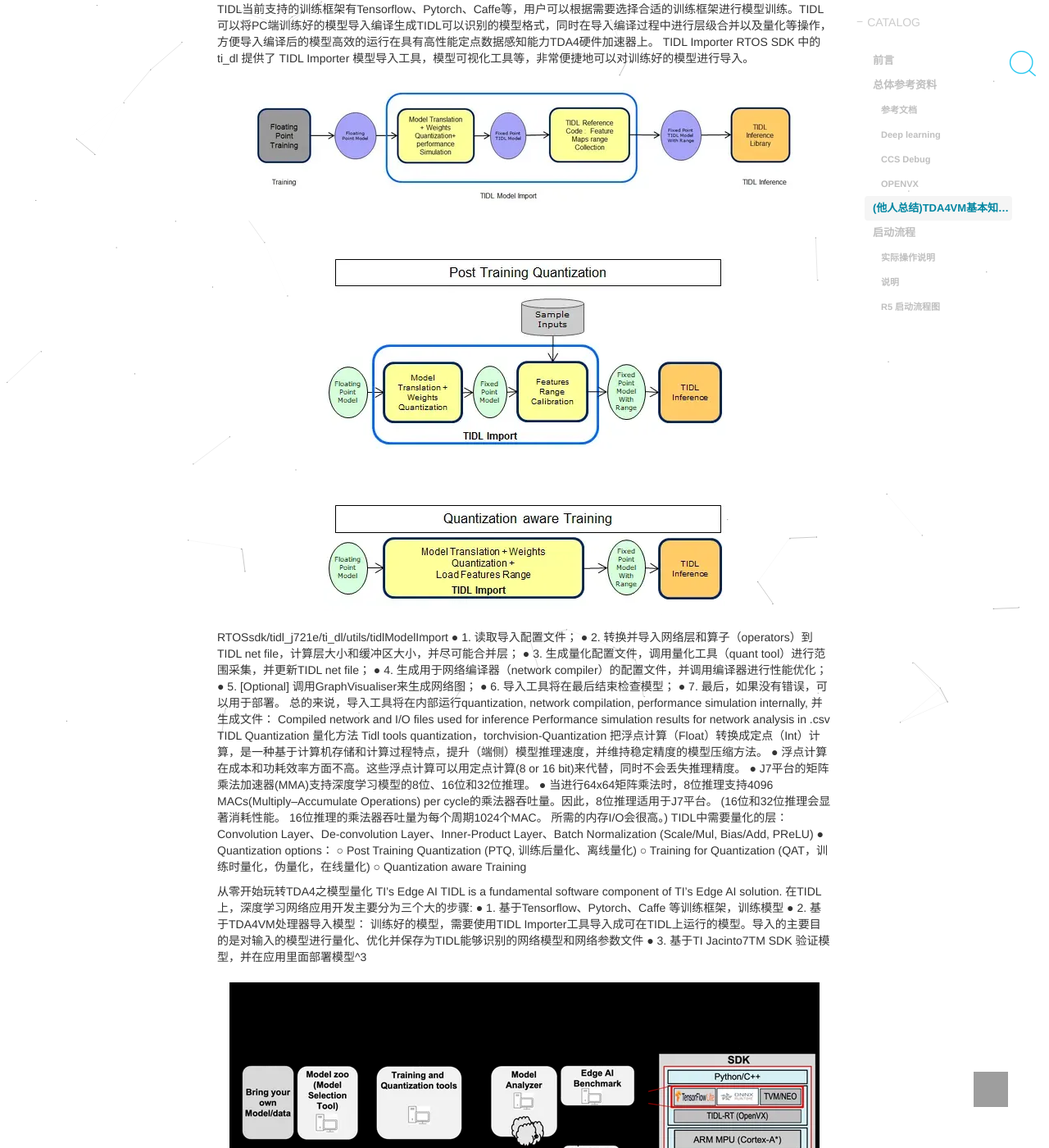
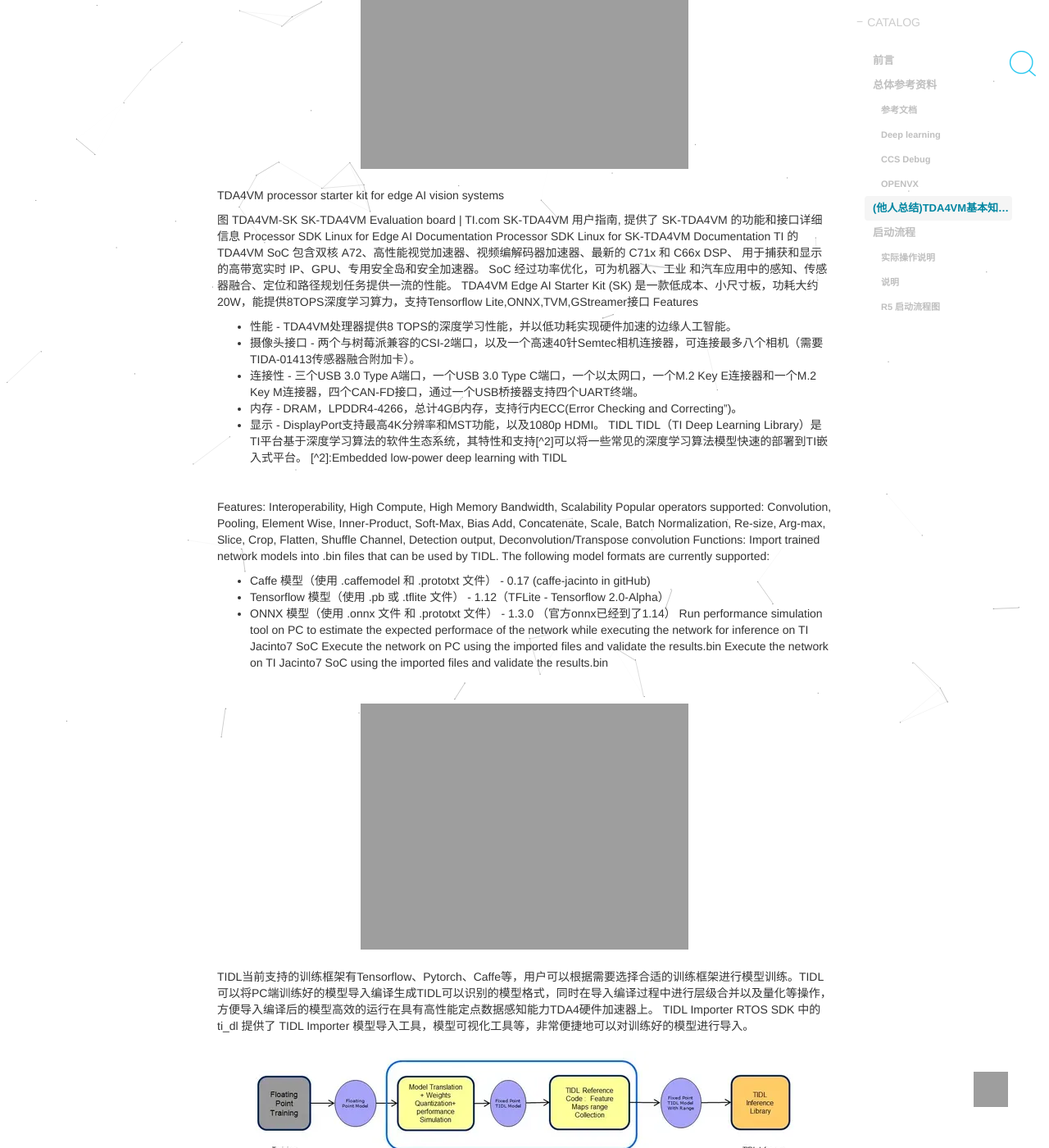
Before and after one commit to daniao2017/daniao2017.github.io, a Jekyll site: the page built from _posts/2024-05-17-TDA4开发记录.md, in a window 1280 px wide and 1400 px high, scrolled down 5267 px. Shown: the whole window at 82% size. Built offline with Jekyll 4.4.1, drawn with Linux system fonts in a browser that asks for light colours; nearby versions of some CDN libraries; comment, search, counter and statistics services are not loaded; some of the changed text lies outside the part shown; grey boxes are pictures that could not be loaded.

Commit message:
更新note转成 md 格式问题

```diff
--- a/_posts/2024-05-17-TDA4开发记录.md
+++ b/_posts/2024-05-17-TDA4开发记录.md
@@ -50,10 +50,10 @@
  TDA4的基本知识，包括数据手册研读，SDK介绍，TIDL概念。
 TDA4VM官网， TI e2e论坛
 TDA4系列文章：
-● TDA4①：SDK, TIDL, OpenVX
-● TDA4②：环境搭建、模型转换、Demo及Tools
-● TDA4③：YOLOX的模型转换与SK板端运行
-● TDA4④：部署自定义模型
+- TDA4①：SDK, TIDL, OpenVX
+- TDA4②：环境搭建、模型转换、Demo及Tools
+- TDA4③：YOLOX的模型转换与SK板端运行
+- TDA4④：部署自定义模型
 TDA4VM芯片数据手册研读
 TDA4VM数据手册 适用于 ADAS 和自动驾驶汽车的TDA4VM Jacinto™ 处理器,具有深度学习、视觉功能和多媒体加速器的双核 Arm® Cortex®-A72 SoC 和 C7x DSP. Jacinto 7系列架构芯片含两款汽车级芯片：TDA4VM 处理器和 DRA829V 处理器，前者应用于 ADAS，后者应用于网关系统，以及加速数据密集型任务的专用加速器，如计算机视觉和深度学习。二者都基于J721E平台开发。
 多核异构
@@ -61,21 +61,23 @@
 <img src ="https://daniao2017.github.io/img/in_post/TDA4/多核异构.png">
 
 处理器内核
-● C7x 浮点矢量 DSP，性能高达 1.0GHz、 80GFLOPS、256GOPS：C7x是TI的一款高性能数字信号处理器，其中的浮点矢量 DSP 可以进行高效的信号处理、滤波和计算，大幅提高神经网络模型的计算效率。 GHz-每秒钟执行10亿次计算，GFLOPS-每秒10亿次浮点运算，GOPS-每秒10亿次通用操作。
-● 深度学习矩阵乘法加速器 (MMA)，性能高达8TOPS (8b)（频率为1.0GHz）：可以高效地执行矩阵乘法和卷积等运算。 TOPS-每秒万亿次操作，8b-8位精度的运算。
-● 具有图像信号处理器(ISP)和多个视觉辅助加速器的视觉处理加速器（VPAC）：可以高效地执行图像处理、计算机视觉和感知任务。
-● 深度和运动处理加速器（DMPAC）：可以高效地执行深度计算和运动估计等任务。
-● 双核 64 位 Arm® Cortex®-A72 微处理器子系统，性能高达 2.0GHz：可以高效地执行复杂的应用程序。
-  ○ 每个双核 Cortex®-A72 集群具有 1MB L2 共享缓存
-  ○ 每个 Cortex®-A72 内核具有 32KB L1 数据缓存 和 48KB L1 指令缓存 L1缓存（一级缓存）：小而快，缓存CPU频繁使用的数据和指令，以提高内存访问速度；L2：大，帮助CPU更快地访问主内存中的数据。
-● 六个 Arm® Cortex®-R5F MCU，性能高达 1.0GHz：一组小型、低功耗的微控制器单元，用于处理实时任务和控制应用程序
-  ○ 16K 指令缓存，16K 数据缓存，64K L2 TCM（Tightly-Coupled Memory）
-  ○ 隔离 MCU 子系统中有两个 Arm® Cortex®-R5F MCU
-  ○ 通用计算分区中有四个 Arm® Cortex®-R5F MCU
-● 两个 C66x 浮点 DSP，性能高达 1.35GHz、 40GFLOPS、160GOPS：另一款高性能数字信号处理器，可以高效地执行信号处理、滤波和计算任务。
-● 3D GPU PowerVR® Rogue 8XE GE8430，性能高达 750MHz、96GFLOPS、6Gpix/s：专门用于图形处理的硬件单元，可以实现高效的图形渲染和计算。 Gpix/s-每秒可以处理10亿像素数
-● 定制设计的互联结构，支持接近于最高的处理能力：处理器内部的互连结构，用于连接各种硬件单元，并支持高效的数据传输和协议。
+
+- C7x 浮点矢量 DSP，性能高达 1.0GHz、 80GFLOPS、256GOPS：C7x是TI的一款高性能数字信号处理器，其中的浮点矢量 DSP 可以进行高效的信号处理、滤波和计算，大幅提高神经网络模型的计算效率。 GHz-每秒钟执行10亿次计算，GFLOPS-每秒10亿次浮点运算，GOPS-每秒10亿次通用操作。
+- 深度学习矩阵乘法加速器 (MMA)，性能高达8TOPS (8b)（频率为1.0GHz）：可以高效地执行矩阵乘法和卷积等运算。 TOPS-每秒万亿次操作，8b-8位精度的运算。
+- 具有图像信号处理器(ISP)和多个视觉辅助加速器的视觉处理加速器（VPAC）：可以高效地执行图像处理、计算机视觉和感知任务。
+- 深度和运动处理加速器（DMPAC）：可以高效地执行深度计算和运动估计等任务。
+- 双核 64 位 Arm® Cortex®-A72 微处理器子系统，性能高达 2.0GHz：可以高效地执行复杂的应用程序。
+  - 每个双核 Cortex®-A72 集群具有 1MB L2 共享缓存
+  - 每个 Cortex®-A72 内核具有 32KB L1 数据缓存 和 48KB L1 指令缓存 L1缓存（一级缓存）：小而快，缓存CPU频繁使用的数据和指令，以提高内存访问速度；L2：大，帮助CPU更快地访问主内存中的数据。
+- 六个 Arm® Cortex®-R5F MCU，性能高达 1.0GHz：一组小型、低功耗的微控制器单元，用于处理实时任务和控制应用程序
+  - 16K 指令缓存，16K 数据缓存，64K L2 TCM（Tightly-Coupled Memory）
+  - 隔离 MCU 子系统中有两个 Arm® Cortex®-R5F MCU
+  - 通用计算分区中有四个 Arm® Cortex®-R5F MCU
+- 两个 C66x 浮点 DSP，性能高达 1.35GHz、 40GFLOPS、160GOPS：另一款高性能数字信号处理器，可以高效地执行信号处理、滤波和计算任务。
+- 3D GPU PowerVR® Rogue 8XE GE8430，性能高达 750MHz、96GFLOPS、6Gpix/s：专门用于图形处理的硬件单元，可以实现高效的图形渲染和计算。 Gpix/s-每秒可以处理10亿像素数
+- 定制设计的互联结构，支持接近于最高的处理能力：处理器内部的互连结构，用于连接各种硬件单元，并支持高效的数据传输和协议。
 SDK
+
 Download：PROCESSOR-SDK-J721E，提供两套SDK（软件架构不同）：
 1. PSDK RTOS and Linux，用于J721E-EVM
 2. PSDK Linux for Edge AI，用于TDA4VM-SK
@@ -87,13 +89,14 @@
 
 
 Hardware
-● Evaluation Module (EVM):Ti 推出的硬件开发板。用于快速原型设计和新产品开发，可以帮助开发人员在短时间内实现复杂的嵌入式系统功能, EVM Setup for J721E
-● JTAG:debug execution, load program via JTAG-No Boot Mode
-● uart:prints status of the application via the uart terminal.
+- Evaluation Module (EVM):Ti 推出的硬件开发板。用于快速原型设计和新产品开发，可以帮助开发人员在短时间内实现复杂的嵌入式系统功能, EVM Setup for J721E
+- JTAG:debug execution, load program via JTAG-No Boot Mode
+- uart:prints status of the application via the uart terminal.
 Software
 Recommend IDE:Code Composer Studio (CCS), CCS Setup for J721E
 Demos Prebuilt Demos:直装 Build Demos from Source: Linux, Windows(很少)
 SDK Components The following table lists part of the top-level folders in the SDK package and the component it represents.
+
 |Folder	|Component|	User guide|
 |-|-|-|
 |vision_apps	|Vision Apps|	Demos|
@@ -103,6 +106,7 @@
 |tiovx	|TI OpenVX	|TIOVX|
 |tiadalg |	TI Autonomous Driving Algorithms|	TIADALG |
 
+
 RTOS SDK 中集成了众多的Demo展示TIDL在TDA4处理器上对实时的语义分割和 SSD 目标检测的能力。如下图, Vision Apps User Guide 中 AVP Demo 的展示了使用TIDL对泊车点、车辆的检测。
 [^1] [^1]:Deep Learning with Jacinto™ 7 SoCs: TDA4x | 当深度学习遇上TDA4
 
@@ -110,6 +114,8 @@
 
 Processor SDK Linux
 SDK Components
+
+
 |Folder	|Component|
 |-|-|
 |bin	|包含用于配置主机系统的帮助程序脚本和目标设备。这些脚本中的大多数都由setup.sh使用脚本。|
@@ -124,6 +130,8 @@
 |Rules.make	|设置顶级生成文件使用的默认值以及子组件生成文件。|
 |setup .sh	|配置用户主机系统和目标开发系统。|
 |yocto-build|	此目录允许重建SDK组件和使用Yocto Bitbake的文件系统。|
+
+
 
 Linux SDK最主要是用于A72核心上的启动引导、操作系统、文件系统，一般只有在修改到这部分的时候才会使用到Linux SDK。
 PSDK Linux for Edge AI
@@ -148,11 +156,11 @@
 TI 的 TDA4VM SoC 包含双核 A72、高性能视觉加速器、视频编解码器加速器、最新的 C71x 和 C66x DSP、 用于捕获和显示的高带宽实时 IP、GPU、专用安全岛和安全加速器。 SoC 经过功率优化，可为机器人、工业 和汽车应用中的感知、传感器融合、定位和路径规划任务提供一流的性能。
 TDA4VM Edge AI Starter Kit (SK) 是一款低成本、小尺寸板，功耗大约20W，能提供8TOPS深度学习算力，支持Tensorflow Lite,ONNX,TVM,GStreamer接口
 Features
-● 性能 - TDA4VM处理器提供8 TOPS的深度学习性能，并以低功耗实现硬件加速的边缘人工智能。
-● 摄像头接口 - 两个与树莓派兼容的CSI-2端口，以及一个高速40针Semtec相机连接器，可连接最多八个相机（需要TIDA-01413传感器融合附加卡）。
-● 连接性 - 三个USB 3.0 Type A端口，一个USB 3.0 Type C端口，一个以太网口，一个M.2 Key E连接器和一个M.2 Key M连接器，四个CAN-FD接口，通过一个USB桥接器支持四个UART终端。
-● 内存 - DRAM，LPDDR4-4266，总计4GB内存，支持行内ECC(Error Checking and Correcting”)。
-● 显示 - DisplayPort支持最高4K分辨率和MST功能，以及1080p HDMI。
+- 性能 - TDA4VM处理器提供8 TOPS的深度学习性能，并以低功耗实现硬件加速的边缘人工智能。
+- 摄像头接口 - 两个与树莓派兼容的CSI-2端口，以及一个高速40针Semtec相机连接器，可连接最多八个相机（需要TIDA-01413传感器融合附加卡）。
+- 连接性 - 三个USB 3.0 Type A端口，一个USB 3.0 Type C端口，一个以太网口，一个M.2 Key E连接器和一个M.2 Key M连接器，四个CAN-FD接口，通过一个USB桥接器支持四个UART终端。
+- 内存 - DRAM，LPDDR4-4266，总计4GB内存，支持行内ECC(Error Checking and Correcting”)。
+- 显示 - DisplayPort支持最高4K分辨率和MST功能，以及1080p HDMI。
 TIDL
 TIDL（TI Deep Learning Library）是TI平台基于深度学习算法的软件生态系统，其特性和支持[^2]可以将一些常见的深度学习算法模型快速的部署到TI嵌入式平台。 [^2]:Embedded low-power deep learning with TIDL
 
@@ -160,9 +168,9 @@
 Popular operators supported: Convolution, Pooling, Element Wise, Inner-Product, Soft-Max, Bias Add, Concatenate, Scale, Batch Normalization, Re-size, Arg-max, Slice, Crop, Flatten, Shuffle Channel, Detection output, Deconvolution/Transpose convolution
 Functions:
 Import trained network models into .bin files that can be used by TIDL. The following model formats are currently supported:
-● Caffe 模型（使用 .caffemodel 和 .prototxt 文件） - 0.17 (caffe-jacinto in gitHub)
-● Tensorflow 模型（使用 .pb 或 .tflite 文件） - 1.12（TFLite - Tensorflow 2.0-Alpha）
-● ONNX 模型（使用 .onnx 文件 和 .prototxt 文件） - 1.3.0 （官方onnx已经到了1.14）
+- Caffe 模型（使用 .caffemodel 和 .prototxt 文件） - 0.17 (caffe-jacinto in gitHub)
+- Tensorflow 模型（使用 .pb 或 .tflite 文件） - 1.12（TFLite - Tensorflow 2.0-Alpha）
+- ONNX 模型（使用 .onnx 文件 和 .prototxt 文件） - 1.3.0 （官方onnx已经到了1.14）
 Run performance simulation tool on PC to estimate the expected performace of the network while executing the network for inference on TI Jacinto7 SoC
 Execute the network on PC using the imported files and validate the results.bin
 Execute the network on TI Jacinto7 SoC using the imported files and validate the results.bin
@@ -180,33 +188,36 @@
 <img src ="https://daniao2017.github.io/img/in_post/TDA4/深度学习_2.png">
 
 RTOSsdk/tidl_j721e/ti_dl/utils/tidlModelImport
-● 1. 读取导入配置文件；
-● 2. 转换并导入网络层和算子（operators）到TIDL net file，计算层大小和缓冲区大小，并尽可能合并层；
-● 3. 生成量化配置文件，调用量化工具（quant tool）进行范围采集，并更新TIDL net file；
-● 4. 生成用于网络编译器（network compiler）的配置文件，并调用编译器进行性能优化；
-● 5. [Optional] 调用GraphVisualiser来生成网络图；
-● 6. 导入工具将在最后结束检查模型；
-● 7. 最后，如果没有错误，可以用于部署。
+
+- 1. 读取导入配置文件；
+- 2. 转换并导入网络层和算子（operators）到TIDL net file，计算层大小和缓冲区大小，并尽可能合并层；
+- 3. 生成量化配置文件，调用量化工具（quant tool）进行范围采集，并更新TIDL net file；
+- 4. 生成用于网络编译器（network compiler）的配置文件，并调用编译器进行性能优化；
+- 5. [Optional] 调用GraphVisualiser来生成网络图；
+- 6. 导入工具将在最后结束检查模型；
+- 7. 最后，如果没有错误，可以用于部署。
 总的来说，导入工具将在内部运行quantization, network compilation, performance simulation internally, 并生成文件：
 Compiled network and I/O files used for inference Performance simulation results for network analysis in .csv
+
 TIDL Quantization 量化方法
+
 Tidl tools quantization，torchvision-Quantization 把浮点计算（Float）转换成定点（Int）计算，是一种基于计算机存储和计算过程特点，提升（端侧）模型推理速度，并维持稳定精度的模型压缩方法。
-● 浮点计算在成本和功耗效率方面不高。这些浮点计算可以用定点计算(8 or 16 bit)来代替，同时不会丢失推理精度。
-● J7平台的矩阵乘法加速器(MMA)支持深度学习模型的8位、16位和32位推理。
-● 当进行64x64矩阵乘法时，8位推理支持4096 MACs(Multiply–Accumulate Operations) per cycle的乘法器吞吐量。因此，8位推理适用于J7平台。 (16位和32位推理会显著消耗性能。 16位推理的乘法器吞吐量为每个周期1024个MAC。 所需的内存I/O会很高。)
+- 浮点计算在成本和功耗效率方面不高。这些浮点计算可以用定点计算(8 or 16 bit)来代替，同时不会丢失推理精度。
+- J7平台的矩阵乘法加速器(MMA)支持深度学习模型的8位、16位和32位推理。
+- 当进行64x64矩阵乘法时，8位推理支持4096 MACs(Multiply–Accumulate Operations) per cycle的乘法器吞吐量。因此，8位推理适用于J7平台。 (16位和32位推理会显著消耗性能。 16位推理的乘法器吞吐量为每个周期1024个MAC。 所需的内存I/O会很高。)
 TIDL中需要量化的层：Convolution Layer、De-convolution Layer、Inner-Product Layer、Batch Normalization (Scale/Mul, Bias/Add, PReLU)
-● Quantization options：
-  ○ Post Training Quantization (PTQ, 训练后量化、离线量化)
-  ○ Training for Quantization (QAT，训练时量化，伪量化，在线量化)
-  ○ Quantization aware Training
+- Quantization options：
+  - Post Training Quantization (PTQ, 训练后量化、离线量化)
+  - Training for Quantization (QAT，训练时量化，伪量化，在线量化)
+  - Quantization aware Training
 
 从零开始玩转TDA4之模型量化
 TI's Edge AI
 TIDL is a fundamental software component of TI’s Edge AI solution.
 在TIDL上，深度学习网络应用开发主要分为三个大的步骤:
-● 1. 基于Tensorflow、Pytorch、Caffe 等训练框架，训练模型
-● 2. 基于TDA4VM处理器导入模型： 训练好的模型，需要使用TIDL Importer工具导入成可在TIDL上运行的模型。导入的主要目的是对输入的模型进行量化、优化并保存为TIDL能够识别的网络模型和网络参数文件
-● 3. 基于TI Jacinto7TM SDK 验证模型，并在应用里面部署模型^3
+- 1. 基于Tensorflow、Pytorch、Caffe 等训练框架，训练模型
+- 2. 基于TDA4VM处理器导入模型： 训练好的模型，需要使用TIDL Importer工具导入成可在TIDL上运行的模型。导入的主要目的是对输入的模型进行量化、优化并保存为TIDL能够识别的网络模型和网络参数文件
+- 3. 基于TI Jacinto7TM SDK 验证模型，并在应用里面部署模型^3
 
 
 <img src ="https://daniao2017.github.io/img/in_post/TDA4/深度学习_3.png">
@@ -262,9 +273,9 @@
 public: Context, Parameter, Kernel, Node, Graph Array, Image, Scalar, Pyramid, ObjectArray ；
 TI: Target, Target Kernel, Obj Desc。
 优势
-● TI官方提供OpenVX的支持，提供标准算法的硬件加速实现，提供各个功能的Demo，能够简化开发调试工作。
-● 简化多核异构的开发，可以在X86模拟运行，所有的板级开发和调试都位于A72 Linux端，减少了对RTOS调试的工作量。
-● OpenVX提供了数据流调度机制，能够支持流水线运行，简化了多线程和并行调度的工作。结合RTOS的实时特性，减少Linux非实时操作系统带来的负面影响^5
+- TI官方提供OpenVX的支持，提供标准算法的硬件加速实现，提供各个功能的Demo，能够简化开发调试工作。
+- 简化多核异构的开发，可以在X86模拟运行，所有的板级开发和调试都位于A72 Linux端，减少了对RTOS调试的工作量。
+- OpenVX提供了数据流调度机制，能够支持流水线运行，简化了多线程和并行调度的工作。结合RTOS的实时特性，减少Linux非实时操作系统带来的负面影响^5
 
 <img src ="https://daniao2017.github.io/img/in_post/TDA4/openvx_3.png">
 
```
Also changed, not shown: other parts of _posts/2024-05-17-TDA4开发记录.md (+8 -8 lines).
